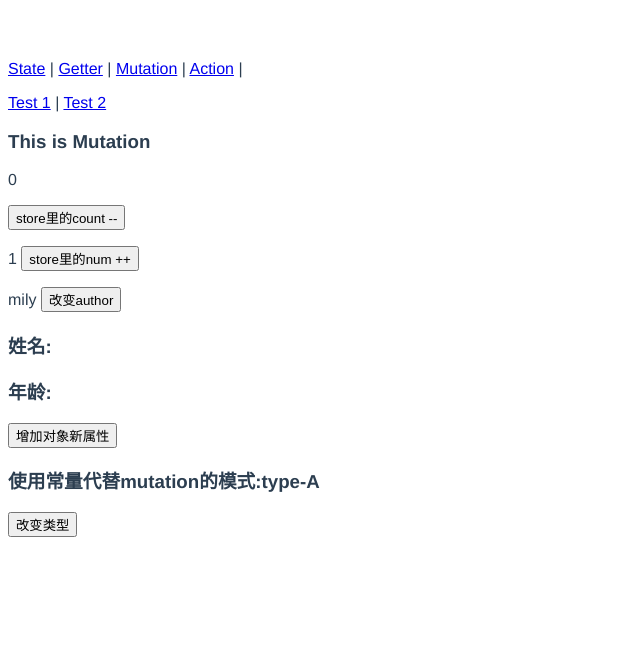
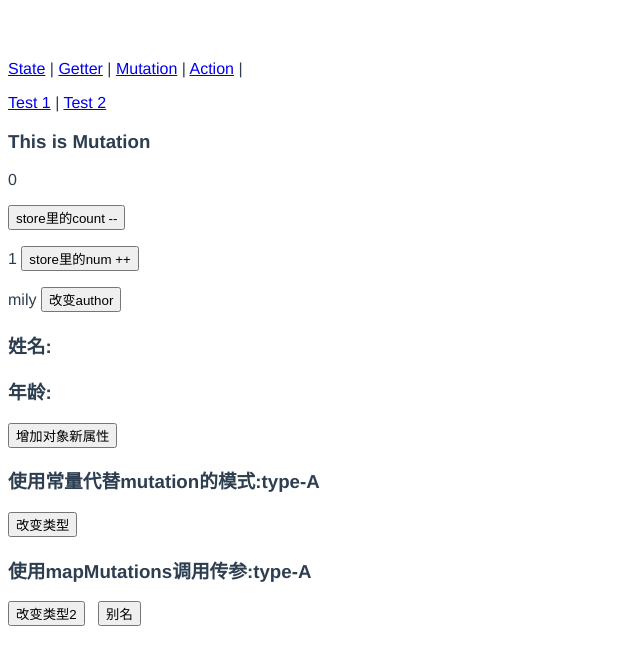
Before and after one commit to milyyy/_vue, a Vue app: page /#/mutation in a window 1280 px wide. Shown: the top 664 px of the page, without its empty margins (0-640 px from the left). Built offline with nearby package versions, Linux system fonts and the light colour scheme.

Commit message:
mapMutation使用以及给type取别名

```diff
--- a/src/views/Mutation.vue
+++ b/src/views/Mutation.vue
@@ -1,6 +1,6 @@
 <!--
  * @Date: 2020-01-09 14:50:34
- * @LastEditTime : 2020-01-10 11:23:28
+ * @LastEditTime : 2020-01-10 15:09:55
  * @FilePath: \_vue\src\views\Mutation.vue
  -->
 <template>
@@ -43,10 +43,21 @@
       </button>
     </div>
 
+    <div>
+      <h3>使用mapMutations调用传参:{{$store.state.mutation_type}}</h3>
+      <button @click="SOME_MUTATION('type-C')">
+        改变类型2
+      </button> &nbsp;
+      <button @click="_some('type-C')">
+        别名
+      </button>
+    </div>
+
   </div>
 </template>
 
 <script>
+import { mapMutations } from 'vuex';
 export default {
   methods: {
     // mutation 改变state中单一的count
@@ -78,7 +89,16 @@ export default {
 
     changeType() {
       this.$store.commit('SOME_MUTATION', 'type-B');
-    }
+    },
+    // 这里type只需要在调用时传参
+    ...mapMutations([
+      'SOME_MUTATION'
+    ]),
+    // 这里给type取别名 需要使用对象的键值对形式 {key: mutation_type}
+    ...mapMutations({
+      _some: 'SOME_MUTATION'
+    }),
+
   },
 }
 </script>
```
